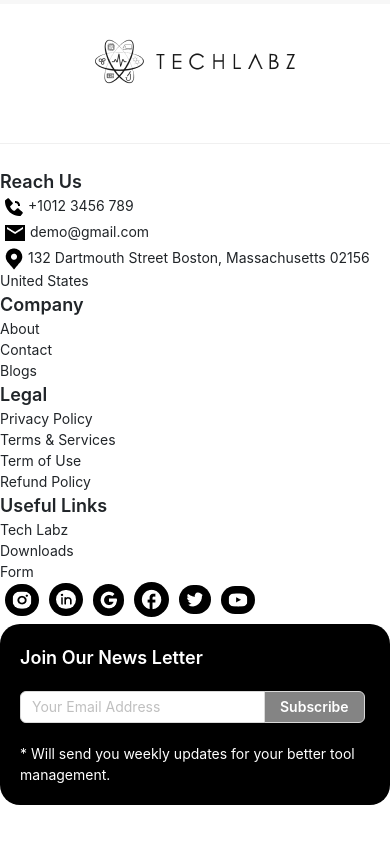
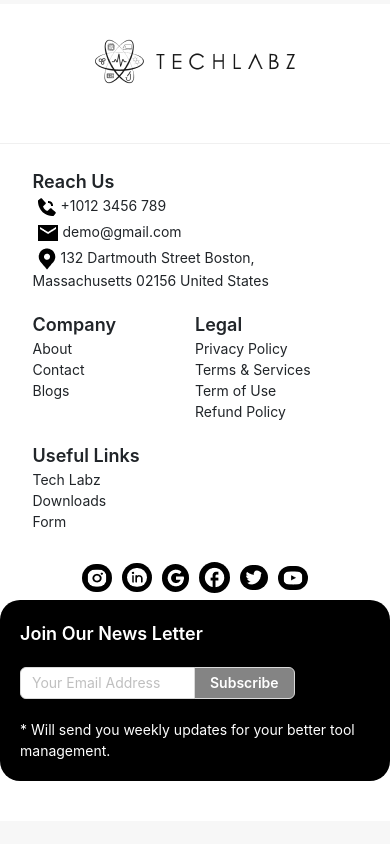
Before and after one commit to jahanzaib4587/Demo_TechLabs, a React (Create React App) app: page / in a window 390 px wide. Shown: the part 3805-4649 px from the top of the page. After the commit the page ends 4626 px from the top, so only its background shows below. Built offline with nearby package versions, Linux system fonts and the light colour scheme.

Commit message:
footer completed with respect to responsiveness and styled component feature

```diff
--- a/src/Components/Footer.jsx
+++ b/src/Components/Footer.jsx
@@ -1,87 +1,101 @@
 import React from "react";
 import { Col, Row, Divider } from "antd";
 import { Button, Input } from "antd";
+import styled from "styled-components";
 const Footer = () => {
-  const styleFooter = {
-    imageSize: {
-      width: "250px",
-      height: "55px",
-    },
-    imageStyles: {
-      display: "flex",
-      justifyContent: "center",
-      paddingBottom: "30px",
-      paddingTop: "30px",
-    },
-    rowColor: {
-      backgroundColor: "white",
-      paddingBottom: "40px",
-    },
-    footerLogos: {
-      backgroundColor: "black",
-      padding: "7px",
-      borderRadius: "50px",
-      marginLeft: "5px",
-      marginRight: "5px",
-    },
-    textFirst: {
-      fontWeight: "600",
-      fontSize: "18px",
-    },
-    textFirstDiv: {
-      paddingBottom: "10px",
-    },
-    headingTextFooter: {
-      fontWeight: "600",
-      fontSize: "18px",
-    },
-    iconsPadding: {
-      paddingLeft: "5px",
-      paddingRight: "5px",
-    },
-    btn: {
-      backgroundColor: "#848484",
-      color: "white",
-      fontWeight: "600",
-    },
-    divFooterLastItem: {
-      backgroundColor: "black",
-      color: "white",
-      padding: "20px",
-      borderRadius: "20px",
-    },
-    marginBottom20: { marginBottom: "20px" },
-    inputWidth: { width: "70%" },
+  const ImageSize = styled.img`
+    width: 250px;
+    height: 55px;
+  `;
 
-  };
+  const ImageStyles = styled(Col)`
+    display: flex;
+    justify-content: center;
+    padding-bottom: 30px;
+    padding-top: 30px;
+  `;
+
+  const RowColor = styled(Row)`
+    background-color: white;
+    padding-bottom: 40px;
+  `;
+
+  const FooterLogos = styled.img`
+    background-color: black;
+    padding: 5px;
+    border-radius: 50px;
+    margin-left: 5px;
+    margin-right: 5px;
+  `;
+
+  const TextFirst = styled.span`
+    font-weight: 600;
+    font-size: 18px;
+  `;
+
+  const HeadingTextFooter = styled.span`
+    font-weight: 600;
+    font-size: 18px;
+  `;
+
+  const IconsPadding = styled.img`
+    padding-left: 5px;
+    padding-right: 5px;
+  `;
+
+  const Btn = styled(Button)`
+    background-color: #848484;
+    color: white;
+    font-weight: 600;
+  `;
+
+  const DivFooterLastItem = styled.div`
+    background-color: black;
+    color: white;
+    padding: 20px;
+    border-radius: 20px;
+  `;
+
+  const MarginBottom20 = styled.div`
+    margin-bottom: 20px;
+  `;
+
+  const LastRow = styled(Col)`
+    @media only screen and (max-width: 768px) {
+      display: flex;
+      flex-direction: column;
+      align-items: center;
+    }
+  `;
+
   return (
-    <Row style={styleFooter.rowColor} justify="center">
-      <Col xs={24} sm={24} md={24} lg={24} style={styleFooter.imageStyles}>
-        <img style={styleFooter.imageSize} src="./images/navLogo.png" />
-      </Col>
+    <RowColor justify="center">
+      <ImageStyles xs={24} sm={24} md={24} lg={24}>
+        <ImageSize src="./images/navLogo.png" />
+      </ImageStyles>
       <Divider />
-      <Col xs={24} sm={24} md={4} lg={4}>
+      <Col style={{ marginBottom: "20px" }} xs={20} sm={24} md={4} lg={4}>
         <div>
-          <span style={styleFooter.headingTextFooter}>Reach Us</span>
+          <HeadingTextFooter>Reach Us</HeadingTextFooter>
         </div>
         <div>
-          <img style={styleFooter.iconsPadding} src="./images/phone.png" />
+          <IconsPadding src="./images/phone.png" />
           <span>+1012 3456 789</span>
         </div>
-        <div style={{marginBottom:"5px",marginTop:"5px"}}>
-          <img style={styleFooter.iconsPadding} src="./images/email.png" />
+        <div style={{ marginBottom: "5px", marginTop: "5px" }}>
+          <IconsPadding src="./images/email.png" />
           <span>demo@gmail.com</span>
         </div>
         <div>
-          <img style={styleFooter.iconsPadding} src="./images/map.png" />
+          <IconsPadding src="./images/map.png" />
           <span>
             132 Dartmouth Street Boston, Massachusetts 02156 United States
           </span>
         </div>
       </Col>
-      <Col xs={24} sm={24} md={4} lg={4}>
+      <Col xs={10} sm={24} md={4} lg={4}>
         <div>
-          <span style={styleFooter.headingTextFooter}>Company</span>
+          <HeadingTextFooter>Company</HeadingTextFooter>
         </div>
         <div>
           <span>About</span>
@@ -93,9 +107,9 @@ const Footer = () => {
           <span>Blogs</span>
         </div>
       </Col>
-      <Col xs={24} sm={24} md={4} lg={4}>
+      <Col xs={10} sm={24} md={4} lg={4}>
         <div>
-          <span style={styleFooter.headingTextFooter}>Legal</span>
+          <HeadingTextFooter>Legal</HeadingTextFooter>
         </div>
         <div>
           <span>Privacy Policy</span>
@@ -110,9 +124,15 @@ const Footer = () => {
           <span>Refund Policy</span>
         </div>
       </Col>
-      <Col xs={24} sm={24} md={4} lg={4}>
+      <Col
+        style={{ marginBottom: "30px", marginTop: "20px" }}
+        xs={20}
+        sm={24}
+        md={4}
+        lg={4}
+      >
         <div>
-          <span style={styleFooter.headingTextFooter}>Useful Links</span>
+          <HeadingTextFooter>Useful Links</HeadingTextFooter>
         </div>
         <div>
           <span>Tech Labz</span>
@@ -124,36 +144,36 @@ const Footer = () => {
           <span>Form</span>
         </div>
       </Col>
-      <Col xs={24} sm={24} md={24} lg={6}>
-        <div style={{marginBottom:"7px"}}>
-          <img style={styleFooter.footerLogos} src="./images/insta.png" />
-          <img style={styleFooter.footerLogos} src="./images/linkedin.png" />
-          <img style={styleFooter.footerLogos} src="./images/google.png" />
-          <img style={styleFooter.footerLogos} src="./images/fb.png" />
-          <img style={styleFooter.footerLogos} src="./images/twitter.png" />
-          <img style={styleFooter.footerLogos} src="./images/youtube.png" />
+      <LastRow xs={24} sm={24} md={24} lg={6}>
+        <div style={{ marginBottom: "7px" }}>
+          <FooterLogos src="./images/insta.png" />
+          <FooterLogos src="./images/linkedin.png" />
+          <FooterLogos src="./images/google.png" />
+          <FooterLogos src="./images/fb.png" />
+          <FooterLogos src="./images/twitter.png" />
+          <FooterLogos src="./images/youtube.png" />
         </div>
-        <div style={styleFooter.divFooterLastItem}>
-          <div style={styleFooter.marginBottom20}>
-            <span style={styleFooter.textFirst}>Join Our News Letter</span>
-          </div>
-          <div style={styleFooter.marginBottom20}>
+        <DivFooterLastItem>
+          <MarginBottom20>
+            <TextFirst>Join Our News Letter</TextFirst>
+          </MarginBottom20>
+          <MarginBottom20>
             <Input.Group compact>
               <Input
-                style={styleFooter.inputWidth}
+                style={{ width: "50%" }}
                 placeholder={"Your Email Address"}
                 //   defaultValue="https://ant.design"
               />
 
-              <Button style={styleFooter.btn}>Subscribe</Button>
+              <Btn>Subscribe</Btn>
             </Input.Group>
-          </div>
+          </MarginBottom20>
           <span>
             * Will send you weekly updates for your better tool management.
           </span>
-        </div>
-      </Col>
-    </Row>
+        </DivFooterLastItem>
+      </LastRow>
+    </RowColor>
   );
 };
 
```
